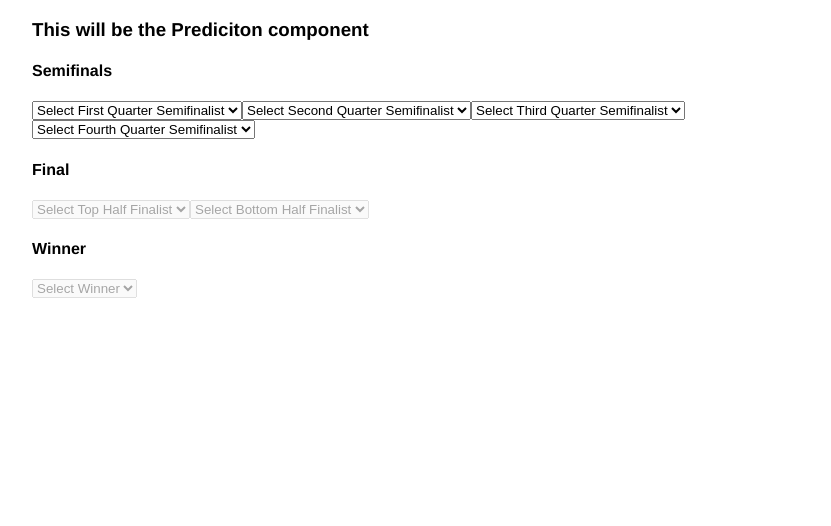
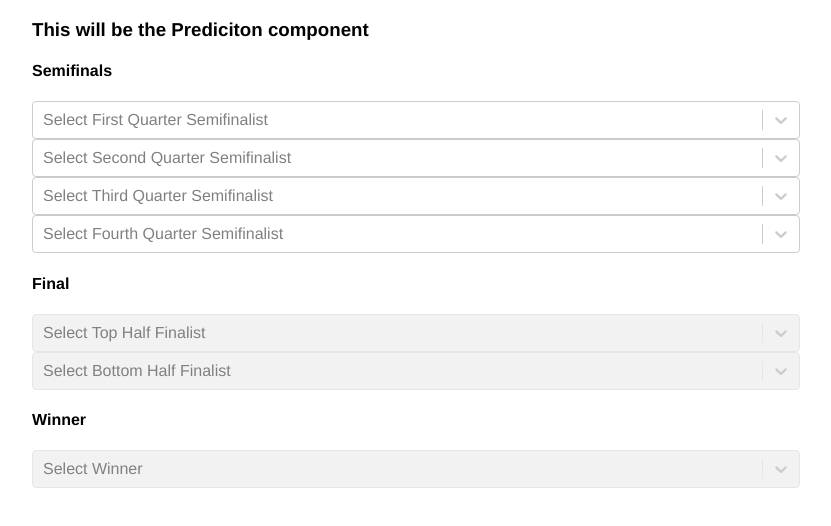
Before and after one commit to mbesio/tennis-bracket-fe, a React (Vite) app: page /prediction/1/1 in a window 1280 px wide. Shown: the top 526 px of the page, without its empty margins (224-1055 px from the left). Built offline with nearby package versions, Linux system fonts and the light colour scheme.

Commit message:
using the react-select library for the dropdowns

```diff
--- a/package.json
+++ b/package.json
@@ -32,6 +32,7 @@
     "react-dom": "^18.2.0",
     "react-google-button": "^0.7.2",
     "react-router-dom": "^6.22.3",
+    "react-select": "^5.8.0",
     "ts-node": "^10.9.2",
     "typescript": "^5.4.5"
   }
--- a/src/components/Prediction/Dropdown.tsx
+++ b/src/components/Prediction/Dropdown.tsx
@@ -1,26 +1,28 @@
 import React from 'react'
+import Select from 'react-select'
 
 const Dropdown = ({ title, label, options, handleChange }) => {
-  // console.log('title ', title)
-  // console.log('options ', options)
+  const transformedOptions = options.map((option) => ({
+    value: option.value,
+    label: !option.seed
+      ? `${option.value}`
+      : `(${option.seed}) ${option.value}`,
+  }))
+
+  const handleSelectChange = (selectedOption) => {
+    handleChange(
+      { target: { value: selectedOption ? selectedOption.value : '' } },
+      label,
+    )
+  }
   return (
-    <select
-      onChange={(event) => handleChange(event, label)}
-      disabled={options.length < 2}
-    >
-      <option value="">{title}</option>
-      {options.map((option) => (
-        <option
-          key={option.value}
-          value={option.value}
-          label={
-            !option.seed
-              ? `${option.value}`
-              : `(${option.seed}) ${option.value}`
-          }
-        ></option>
-      ))}
-    </select>
+    <Select
+      options={transformedOptions}
+      isSearchable
+      onChange={handleSelectChange}
+      isDisabled={options.length < 2}
+      placeholder={title}
+    />
   )
 }
 
```
Also changed, not shown: 1 other file (tests, documents, lock files or other folders).
